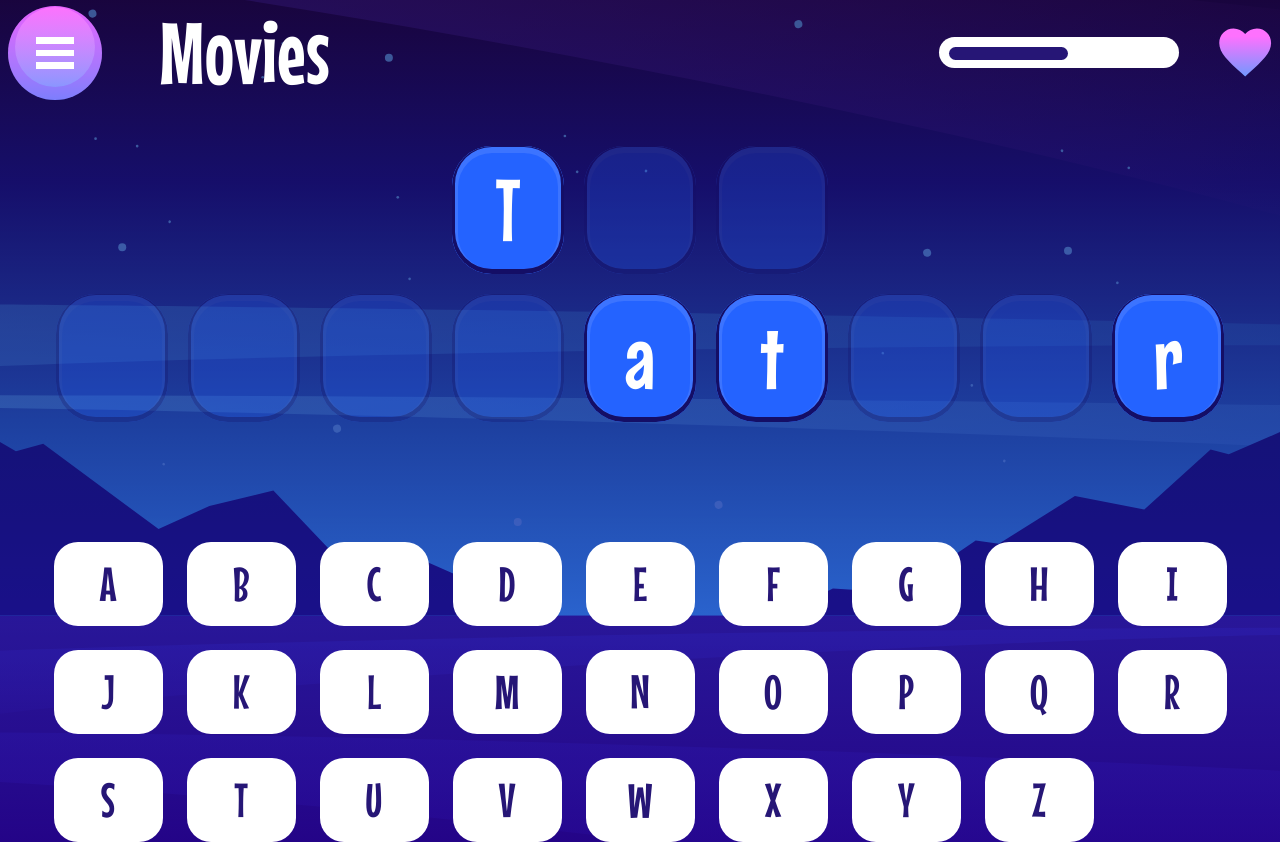
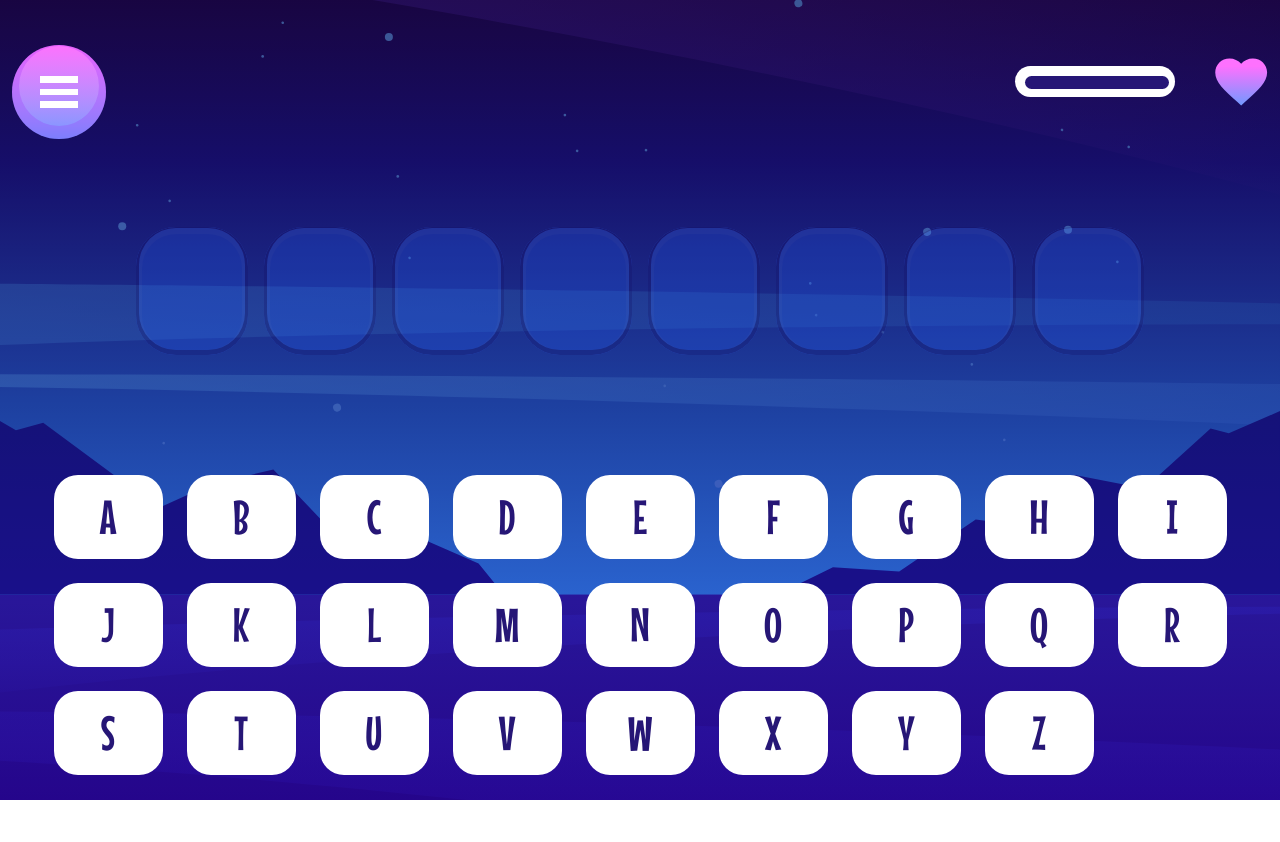
Before and after one commit to oluwatobicode/hangman_game, a React (Vite) app: page /category/game in a window 1280 px wide. After the commit the page ends 800 px from the top, so only its background shows below. Built offline with nearby package versions, Linux system fonts and the light colour scheme.

Commit message:
feat/readme file added and button logic added

```diff
--- a/src/components/DisplayWord.tsx
+++ b/src/components/DisplayWord.tsx
@@ -9,6 +9,20 @@
 6 words → 3 words per row
 7 words → 4 words top, 3 words bottom
 8 words → 4 words per row
+  */
+
+/*
+  Strategy A: Even Split
+
+2 words → 1 word per row
+3 words → 2 words first row, 1 word second row
+4 words → 2 words per row
+5+ words → distribute as evenly as possible
+
+Split displaySecretWord back into words
+Group words into rows using your chosen strategy
+Render each row as a separate flex/grid container
+Each word within a row flows naturally
   */
 const createBalancedColumns = (words: string[]) => {
   console.log("debugging here:", words);
@@ -24,11 +38,11 @@
   for (let i = 0; i < words.length; i++) {
     const word = words[i];
     //   this is for adding spaces if not first word in row
-    const charsToAdd = word.length + (currentRowChars > 1 ? 0 : 1);
+    const charsToAdd = word.length + (currentRowChars > 0 ? 1 : 0);
 
     // if adding this word would make row1 longer than row2,
     // put it and remaining words in row2
-    if (currentRowChars > 2 && currentRowChars + charsToAdd > targetRows) {
+    if (currentRowChars > 0 && currentRowChars + charsToAdd > targetRows + 2) {
       // this puts the remaining word in row2
       row2 = words.slice(i);
       break;
@@ -52,8 +66,7 @@
 
   // split display secret word into tow arrays
   const row1Display = displaySecretWord.slice(0, row1Length);
-
-  const row2Display = displaySecretWord.slice(row1Length + 1);
+  const row2Display = displaySecretWord.slice(row1Length + 1); // +1 to skip the space
 
   console.log("ROW 1 IS HERE:", row1Display);
   console.log("ROW 2 IS HERE:", row2Display);
@@ -64,11 +77,11 @@
         {el === " " && " "}
 
         {el === "_" && (
-          <div className="shadow-[inset_0_-2px_0_3px_#140E66,inset_0_1px_0_6px_#3C74FF] gap-[12px] lg:w-[112px] lg:h-[128px] md:w-[86.66px] md:h-[112px] w-[40px] h-[66px] lg:rounded-[40px] md:rounded-[32px] rounded-[12px] flex items-center justify-center bg-[#2463FF] opacity-25"></div>
+          <div className="shadow-[inset_0_-2px_0_3px_#140E66,inset_0_1px_0_6px_#3C74FF] lg:w-[112px] lg:h-[128px] md:w-[86.66px] md:h-[112px] w-[40px] h-[66px] lg:rounded-[40px] md:rounded-[32px] rounded-[12px] flex items-center justify-center bg-[#2463FF] opacity-25"></div>
         )}
 
         {el !== "_" && el !== " " && (
-          <div className="shadow-[inset_0_-2px_0_3px_#140E66,inset_0_1px_0_6px_#3C74FF] gap-[12px] lg:w-[112px] lg:h-[128px] md:w-[86.66px] md:h-[112px] w-[40px] h-[66px] lg:rounded-[40px] md:rounded-[32px] rounded-[12px] flex items-center justify-center bg-[#2463FF]">
+          <div className="shadow-[inset_0_-2px_0_3px_#140E66,inset_0_1px_0_6px_#3C74FF] lg:w-[112px] lg:h-[128px] md:w-[86.66px] md:h-[112px] w-[40px] h-[66px] lg:rounded-[40px] md:rounded-[32px] rounded-[12px] flex items-center justify-center bg-[#2463FF]">
             <h1 className="text-white text-[40px] md:text-[64px] lg:text-[88px] leading-[120%] tracking-[5%]">
               {el}
             </h1>
@@ -79,13 +92,13 @@
   };
 
   return (
-    <div className="flex flex-col items-center justify-center gap-[20px] mt-10">
-      <div className="flex items-center justify-center gap-[20px]">
+    <div className="flex flex-col items-center justify-center md:gap-[16px] gap-[12px]">
+      <div className="flex items-center justify-center lg:gap-[16px] md:gap-[12px] gap-[8px]">
         {renderLetters(row1Display)}
       </div>
 
       {row2Words.length > 0 && (
-        <div className="flex items-center justify-center gap-[20px]">
+        <div className="flex items-center justify-center lg:gap-[16px] md:gap-[10px] gap-[8px]">
           {renderLetters(row2Display)}
         </div>
       )}
--- a/src/components/GameBoard.tsx
+++ b/src/components/GameBoard.tsx
@@ -1,27 +1,14 @@
 import { useGameContext } from "../contexts/GameProvider";
 
 const GameBoard = () => {
-  const { secretWord, guessedLetters, displaySecretWord } = useGameContext();
+  const { secretWord, guessedLetters, displaySecretWord, handleAlphabetClick } =
+    useGameContext();
 
   const alphabet = Array.from({ length: 26 }, (_, i) =>
     String.fromCharCode(65 + i)
   );
 
   console.log(secretWord);
-
-  /*
-  Strategy A: Even Split
-
-2 words → 1 word per row
-3 words → 2 words first row, 1 word second row
-4 words → 2 words per row
-5+ words → distribute as evenly as possible
-
-Split displaySecretWord back into words
-Group words into rows using your chosen strategy
-Render each row as a separate flex/grid container
-Each word within a row flows naturally
-  */
 
   console.log(alphabet);
 
@@ -39,7 +26,10 @@
       <div className="grid grid-cols-9 grid-rows-3 gap-[24px] items-center w-full">
         {alphabet.map((el, i) => (
           <button
-            // disabled={true}
+            disabled={guessedLetters.some(
+              (guessed) => guessed.toLowerCase() === el.toLowerCase()
+            )}
+            onClick={() => handleAlphabetClick(el)}
             className="lg:w-[109px] lg:h-[84px] md:w-[64px] md:h-[84px] w-[28.89px] h-[56px] md:rounded-[24px] rounded-[8px] bg-white hover:bg-[#2463FF] hover:text-white transform transition-colors duration-300 text-[#261676] md:text-[48px] text-[24px] cursor-pointer font-normal disabled:cursor-not-allowed disabled:opacity-[25%]"
             key={i}
           >
--- a/src/components/Navbar.tsx
+++ b/src/components/Navbar.tsx
@@ -1,12 +1,34 @@
 import { useGameContext } from "../contexts/GameProvider";
+import Modal from "./Modal";
 
 const Navbar = () => {
-  const { category } = useGameContext();
+  const {
+    category,
+    showMenu,
+    setShowMenu,
+    playerHealth,
+    maxPlayerHealth,
+    gameStatus,
+    setGameStatus,
+  } = useGameContext();
+
+  const toggleMenu = () => {
+    setShowMenu(!showMenu);
+    setGameStatus("paused");
+  };
+
+  const healthPercentage =
+    maxPlayerHealth > 0 ? (playerHealth / maxPlayerHealth) * 100 : 0;
+
+  console.log(healthPercentage);
 
   return (
     <nav className="w-full flex items-center">
-      <div className="flex items-center justify-center mr-auto gap-[16px] md:gap-[32px] lg:gap-[57px]">
-        <button className="cursor-pointer w-[40px] h-[40px] md:w-[64px] md:h-[64px] lg:w-[94px] lg:h-[94px] flex items-center justify-center rounded-full shadow-[inset_0_-6px_0_7px_rgba(157,45,245,0.25)] bg-gradient-to-b from-[#FE71FE] to-[#7199FF]">
+      <div className="flex mt-5 items-center justify-center mr-auto gap-[16px] md:gap-[32px] lg:gap-[57px]">
+        <button
+          onClick={toggleMenu}
+          className="cursor-pointer w-[40px] h-[40px] md:w-[64px] md:h-[64px] lg:w-[94px] lg:h-[94px] flex items-center justify-center rounded-full shadow-[inset_0_-6px_0_7px_rgba(157,45,245,0.25)] bg-gradient-to-b from-[#FE71FE] to-[#7199FF]"
+        >
           <img
             className="w-[16.17px] h-[13.62px] md:w-[25.87px] md:h-[21.79px] lg:w-[38px] lg:h-[32px]"
             src="/images/icon-menu.svg"
@@ -18,10 +40,15 @@
           {category}
         </h1>
       </div>
+
       <div className="ml-auto flex items-center gap-[16px] md:gap-[40px]">
-        <div className="w-[57px] relative h-[16px] md:w-[160px] md:h-[31px] lg:w-[240px] lg:h-[31px] rounded-[96px] bg-white">
-          <div className="absolute lg:w-[119px] lg:h-[13px] md:w-[65px] md:h-[13px] w-[21px] h-[8px] transform translate-y-1 translate-x-1 md:translate-y-2.5 md:translate-x-2.5 bg-[#261676] rounded-[96px]"></div>
+        <div className="w-[57px] relative h-[16px] md:w-[160px] md:h-[31px] lg:max-w-contain   lg:h-[31px] rounded-[96px] bg-white">
+          <div
+            className="absolute lg:h-[13px] md:h-[13px] h-[8px] transform translate-y-1 translate-x-1 md:translate-y-2.5 md:translate-x-2.5 bg-[#261676] rounded-[96px] transition-all duration-300 ease-out"
+            style={{ width: `${healthPercentage}%` }}
+          ></div>
         </div>
+
         <div>
           <img
             className="w-[26.16px] h-[24px] md:w-[53.33px] md:h-[48.93px]"
@@ -30,6 +57,11 @@
           />
         </div>
       </div>
+
+      {showMenu && <Modal />}
+      {(gameStatus === "won" ||
+        gameStatus === "lost" ||
+        gameStatus === "paused") && <Modal />}
     </nav>
   );
 };
--- a/src/components/WordCategory.tsx
+++ b/src/components/WordCategory.tsx
@@ -1,4 +1,5 @@
 import { useNavigate } from "react-router";
+import { useGameContext } from "../contexts/GameProvider";
 
 const categories = [
   {
@@ -29,14 +30,16 @@
 
 const WordCategory = () => {
   const navigate = useNavigate();
+  const { setSelectedCategory, setGameStatus } = useGameContext();
 
   const handleGoBack = () => {
     navigate("/");
   };
 
-  const handleCatgeoryClick = () => {
-    console.log("hi");
+  const handleCategoryClick = (category: string) => {
+    setSelectedCategory(category);
     navigate("/category/game");
+    setGameStatus("playing");
   };
 
   return (
@@ -68,8 +71,8 @@
             {categories.map((el, i) => (
               <button
                 key={i}
-                onClick={handleCatgeoryClick}
-                className="text-white text-[24px] md:text-[48px] tracking-[5%] leading-[120%] cursor-pointer hover:bg-white/25 transition-all duration-200 font-normal bg-[#2463FF] shadow-[inset_0px_-2px_0_3px_#140E66,inset_0px_1px_0px_6px_#3C74FF] lg:w-[384px] lg:h-[190px] md:w-full md:h-[182.67px] w-full h-[77px] md:rounded-[40px] rounded-[20px]"
+                onClick={() => handleCategoryClick(el.name)}
+                className="text-white text-[24px] md:text-[48px] tracking-[5%] leading-[120%] cursor-pointer transition-all duration-200 font-normal bg-[#2463FF] shadow-[inset_0px_-2px_0_3px_#140E66,inset_0px_1px_0px_6px_#3C74FF] lg:w-[384px] lg:h-[190px] md:w-full md:h-[182.67px] w-full h-[77px] md:rounded-[40px] rounded-[20px]"
               >
                 {el.name}
               </button>
--- a/src/contexts/GameProvider.tsx
+++ b/src/contexts/GameProvider.tsx
@@ -7,133 +7,24 @@
   type SetStateAction,
 } from "react";
 
-/*
-
-HANG MAN GAME LOGIC
-the goal of the game is to make a match of a hidden word before your life runs out from a category
-so lets say if I have a hidden word such as the lion king i am to try to get
-that hidden word with as little number of tries possible
-
-interface GameState {
-  secretWord: string;
-  setSecretWord: Dispatch<SetStateAction<string>>;
-  category: string;
-  selectedCategory: Dispatch<SetStateAction<string>>;
-  showMenu: boolean;
-  setShowMenu: Dispatch<SetStateAction<boolean>>;
-}
-
-interface GameActionProps {
-  children: ReactNode;
-  selectAlphabet: () => void;
-  playGame: () => void;
-  pauseGame: () => void;
-  reduceHealthPoints: () => void;
-  playAgain: () => void;
-  continueGame: () => void;
-  newCategory: () => void;
-  quitGame: () => void;
-}
-
-
-FLOW OF THE APP
-- when the user clicks on play, he is taken to page called select category
-- if the user then selects a category from [movies, tv shows, countries, capital cities, animals , sports]
-- each of the category has a like a bucket of words, which is randomized and a word is given
-- the length of the word is shown in terms of positions with spacing
-- if the user selects an alphabet and the alphabet is in that word it will show in the position of that word
-- if the user selects an alphabet and the alphabet is not in that word it will not show and a point would be removed from their health
-- if the user cannot guess the full word they loose
-- if the user finishes guessing the full word they win
-
-
-
-questions I have to ask myself
-0. how will i get a secret word from the category selected ?
-My best guess:
-if the user selects a category lets say animals it will go to the animals object and randomize the array of objects there and return a secret word!
-
-"Animals": [
-            {"name": "Elephant", "selected": false},
-            {"name": "Lion", "selected": false},
-            {"name": "Giraffe", "selected": false},
-            {"name": "Penguin", "selected": false},
-            {"name": "Dolphin", "selected": false},
-            {"name": "Tiger", "selected": false},
-            {"name": "Kangaroo", "selected": false},
-            {"name": "Panda", "selected": false},
-            {"name": "Zebra", "selected": false},
-            {"name": "Polar Bear", "selected": false},
-            {"name": "Cheetah", "selected": false},
-            {"name": "Rhino", "selected": false},
-            {"name": "Buffalo", "selected": false},
-            {"name": "Koala", "selected": false},
-            {"name": "Gorilla", "selected": false},
-            {"name": "Chimpanzee", "selected": false},
-            {"name": "Crocodile", "selected": false},
-            {"name": "Flamingo", "selected": false},
-            {"name": "Peacock", "selected": false},
-            {"name": "Jaguar", "selected": false},
-            {"name": "Leopard", "selected": false},
-            {"name": "Wolf", "selected": false},
-            {"name": "Fox", "selected": false},
-            {"name": "Bald Eagle", "selected": false},
-            {"name": "Owl", "selected": false},
-            {"name": "Frog", "selected": false},
-            {"name": "Shark", "selected": false},
-            {"name": "Octopus", "selected": false},
-            {"name": "Turtle", "selected": false},
-            {"name": "Snake", "selected": false}
-        ],
-
-- how will i randomize the selected category for a selected word ?
-
-i can could get the total items in the array multiply it by math.random() and then return a random word or just use a randomizer algorithm (considering big 0 notation)
-
-1. Should there be a state for the secret word ?
-
-yes when we get a secret word we can update it here
-
-2. Should there be a state for the selected alphabet word ?
-maybe
-
-3. should there be a state for the category selected ?
-yes it will be useful
-
-4. How do we track the health ?
-okay we make a win or loose state or tracker, if the selected alphabet is in the secret word it will not subtract a health but if it is not
-in the selected alphabet it will subtract from their health
-
-5. How will I handle the alphabets to be displayed on the UI
-render an alpahent array from a -z
-
-
-6. How will I handle the alphabets when an alphabet is selected
-- if the alphabet selected appears twice in the word how will i handle that ?
-i will compare it
-- if the alphabet is not the word how will i handle that
-- ignore it and delete a health point
-
-revelation state: ["B", "A", "_", "A", "_", "A"]
-7. If the user selects an alphabet and it is in the secret word how will i display that
-so i wil compare the selected alphabet to the whole word and return the position that alphabet might be in (also counting spaces!!)
-revelation state: ["B", "A", "_", "A", "_", "A"]
-
-*/
-
 interface GameState {
   displaySecretWord: string[];
   secretWord: string;
   setSecretWord: Dispatch<SetStateAction<string>>;
   category: string;
-  selectedCategory: Dispatch<SetStateAction<string>>;
+  setSelectedCategory: Dispatch<SetStateAction<string>>;
   showMenu: boolean;
   setShowMenu: Dispatch<SetStateAction<boolean>>;
-  gameStatus: "menu" | "playing" | "won" | "lost";
-  health: number;
+  gameStatus: "paused" | "playing" | "won" | "lost" | "setup";
+  setGameStatus: Dispatch<
+    SetStateAction<"playing" | "won" | "lost" | "paused" | "setup">
+  >;
   guessedLetters: string[];
   setGuessedLetters: Dispatch<SetStateAction<string[]>>;
-  revealedWord: string[];
+  playerHealth: number;
+  setPlayerHealth: Dispatch<SetStateAction<number>>;
+  maxPlayerHealth: number;
+  handleAlphabetClick: (letter: string) => void;
 }
 
 interface GameActionProps {
@@ -148,39 +39,55 @@
   quitGame: () => void;
 }
 
-// adding this line for cruise
-
 type WordData = { name: string; selected: boolean; category: string };
 
 const GameContext = createContext<GameState | undefined>(undefined);
 
-export const GameProvider = ({ children }: React.ReactNode) => {
-  const [secretWord, setSecretWord] = useState<string>("The Godfather");
-  const [category, selectedCategory] = useState<string>("Movies");
-  const [guessedLetters, setGuessedLetters] = useState<Array<string>>([
-    "l",
-    "r",
-    "a",
-    "t",
-  ]);
+export const GameProvider = ({ children }: { children: React.ReactNode }) => {
+  const [secretWord, setSecretWord] = useState<string>("Treasure");
+  const [category, setSelectedCategory] = useState<string>("");
+  const [guessedLetters, setGuessedLetters] = useState<Array<string>>([""]);
   const [showMenu, setShowMenu] = useState<boolean>(false);
+  const [playerHealth, setPlayerHealth] = useState<number>(90);
+  const [gameStatus, setGameStatus] = useState<
+    "playing" | "won" | "lost" | "paused" | "setup"
+  >("setup");
+  const maxPlayerHealth = 100;
 
-  /*
-  When building displaySecretWord:
-Take each letter from "Treasure"
-Convert it to uppercase temporarily ("T", "R", "E", "A", "S", "U", "R", "E")
-Check if this uppercase version exists in guessedLetters
-If match found → show original casing letter from secretWord
-If no match → show underscore
+  // reducing the health points of the player
+  const reduceHealthPoints = (
+    points: number,
+    letter: string,
+    secretWord: string
+  ) => {
+    const isLetterInSecretWord = secretWord
+      .toLowerCase()
+      .includes(letter.toLowerCase());
 
-Two Ways to Think About This:
-Approach 1: Use Index Reference
-Split the original word to keep original casing
-Use the index to compare against the lowercase version
-Return the original casing letter when there's a match
+    if (!isLetterInSecretWord) {
+      setPlayerHealth((prevHealth) => Math.max(prevHealth - points, 0));
+    }
+  };
 
-  */
+  // handle alphabet clicked
+  const handleAlphabetClick = (letter: string) => {
+    // this checks if the letter has already been guessed
+    const checkIsGuessed = guessedLetters.some(
+      (guessedLetters) => guessedLetters.toLowerCase() === letter.toLowerCase()
+    );
 
+    if (checkIsGuessed) return;
+
+    setGuessedLetters((prevLetter) => [...prevLetter, letter]);
+    reduceHealthPoints(10, letter, secretWord);
+  };
+
+  // generating the display secret word
+  // this is the logic that will display the secret word with underscores and revealed letters
+  // if the letter is in the guessed letters array it will be revealed otherwise it will be an underscore
+  // also considering spaces in the secret word
+  // e.g "The Lion King" -> ["T", "_", "_", " ", "L", "_", "_", " ", "K", "_", "_"]
+  // e.g "The Lion King" with guessed letters ["T", "L", "K"] -> ["T", "_", "_", " ", "L", "_", "_", " ", "K", "_", "_"]
   const displaySecretWord = secretWord.split("").map((letter) => {
     if (letter === " ") return " ";
     console.log(guessedLetters);
@@ -189,24 +96,6 @@
     );
     return isGuessed ? letter : "_";
   });
-
-  // tried converting it to lowercase the letter to be checked to lowercase but it did not work
-  // note the alphabet that is being rendered shows from A - Z in all capital letters
-
-  /*
-  // I learnt that this would not allow the secret word to be guessed properly ->
-  // const [guessedLetters, setGuessedLetters] = useState<Array<string>>([
-    "T, r",
-  ]);
-
-
-  // but this would allow it show properly
-  const [guessedLetter, setGuessedLetters] = useState<Array<string>>([
-  "T",
-  "r"
-  ])
-
-  */
 
   console.log(displaySecretWord);
 
@@ -217,11 +106,17 @@
         setSecretWord,
         guessedLetters,
         setGuessedLetters,
+        playerHealth,
+        setPlayerHealth,
         category,
-        selectedCategory,
+        setSelectedCategory,
         showMenu,
         setShowMenu,
+        maxPlayerHealth,
         displaySecretWord,
+        handleAlphabetClick,
+        gameStatus,
+        setGameStatus,
       }}
     >
       {children}
--- a/src/pages/Game.tsx
+++ b/src/pages/Game.tsx
@@ -7,9 +7,9 @@
     <main className="min-h-screen flex items-center justify-center relative">
       <div className="absolute inset-0 bg-gradient-to-b from-[#1A043A] via-[#151278] to-[#2b00c7]"></div>
       <div className="absolute inset-0 bg-[url('/images/background-mobile.svg')] md:bg-[url('/images/background-desktop.svg')] lg:bg-[url('/images/background-desktop.svg')] bg-cover bg-center bg-no-repeat opacity-50"></div>
-      <div className="flex flex-col items-center justify-center relative z-10 w-full max-w-7xl px-2">
+      <div className="flex flex-col lg:gap-[88px] md:gap-[111px] gap-[78px] items-center justify-center relative z-10 w-full max-w-7xl px-3">
         <Navbar />
-        <div className="flex flex-col justify-between items-center lg:gap-[120px] w-full">
+        <div className="flex flex-col justify-between items-center lg:gap-[120px] md:gap-[134px] gap-[118px] w-full">
           <DisplayWord />
           <GameBoard />
         </div>
```
Also changed, not shown: src/components/Modal.tsx (+55 -3 lines), 1 other file (tests, documents, lock files or other folders).
